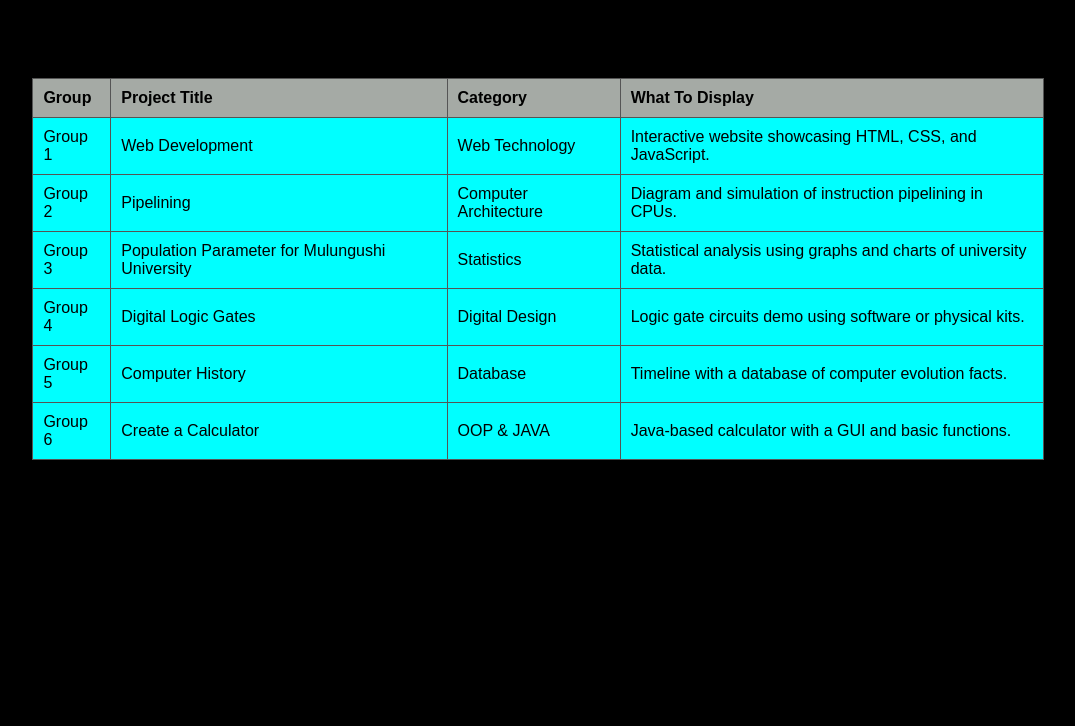
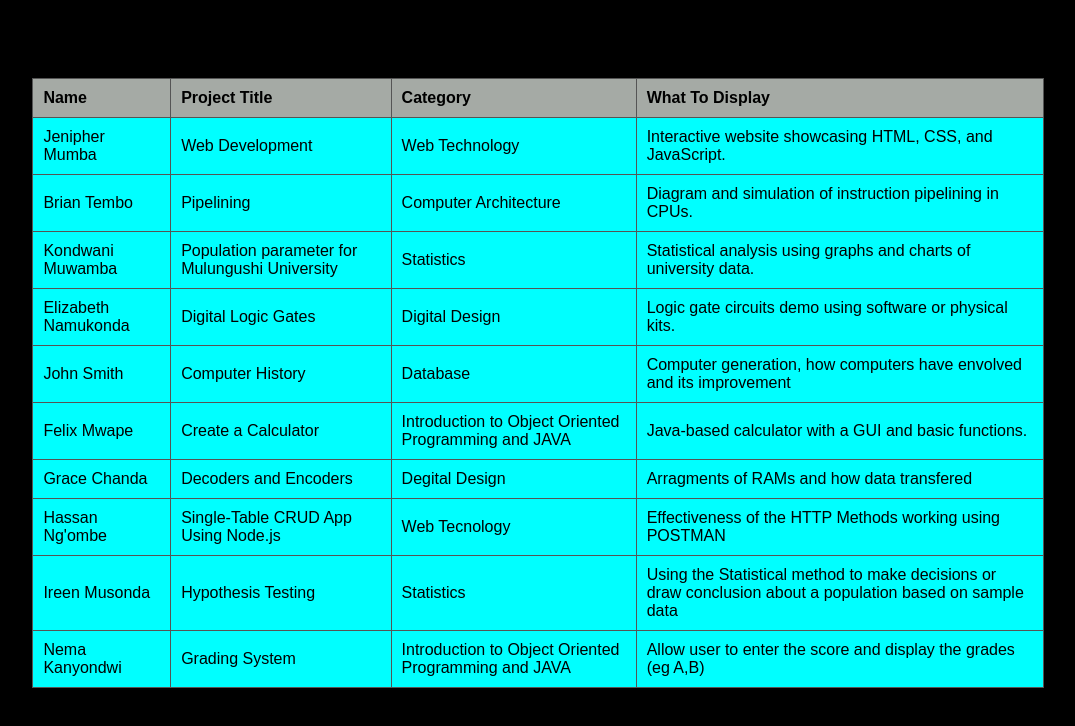
Before and after one commit to mutamic40/SCIENCE-FAIR-PROJECTS, a plain HTML site: page pages/project.html in a window 1280 px wide. Shown: the whole page, without its empty margins (102-1177 px from the left). Drawn offline with Linux system fonts and the light colour scheme.

Commit message:
Update project.html

```diff
--- a/pages/project.html
+++ b/pages/project.html
@@ -1,3 +1,4 @@
+
 
 <!DOCTYPE html>
 <html>
@@ -25,6 +26,12 @@
     h2 {
       text-align: center;
     }
+      #myCanvas {
+      border: 2px solid #667eea;
+      background-color: #f8f9fa;
+      margin: 20px auto;
+      display: block;
+      }
   </style>
   <body
   bgcolor="black">
@@ -38,49 +45,72 @@
   <table>
     <thead>
       <tr>
-        <th>Group</th>
+        <th>Name</th>
         <th>Project Title</th>
         <th>Category</th>
         <th>What To Display</th>
       </tr>
     </thead>
-    <tbody>
-      <tr>
-        <td>Group 1</td>
+   <tr>
+        <td>Jenipher Mumba</td>
         <td>Web Development</td>
         <td>Web Technology</td>
-        <td>Interactive website showcasing HTML, CSS, and JavaScript.</td>
+         <td>Interactive website showcasing HTML, CSS, and JavaScript.</td>
       </tr>
       <tr>
-        <td>Group 2</td>
+        <td>Brian Tembo</td>
         <td>Pipelining</td>
         <td>Computer Architecture</td>
         <td>Diagram and simulation of instruction pipelining in CPUs.</td>
       </tr>
       <tr>
-        <td>Group 3</td>
-        <td>Population Parameter for Mulungushi University</td><td>Statistics</td>
+        <td>Kondwani Muwamba</td>
+        <td>Population parameter for Mulungushi University</td>
+        <td>Statistics</td>
         <td>Statistical analysis using graphs and charts of university data.</td>
       </tr>
       <tr>
-        <td>Group 4</td>
+        <td>Elizabeth Namukonda</td>
         <td>Digital Logic Gates</td>
         <td>Digital Design</td>
         <td>Logic gate circuits demo using software or physical kits.</td>
       </tr>
       <tr>
-        <td>Group 5</td>
+        <td>John Smith</td>
         <td>Computer History</td>
         <td>Database</td>
-        <td>Timeline with a database of computer evolution facts.</td>
+       <td>Computer generation, how computers have envolved and its improvement</td>
       </tr>
       <tr>
-        <td>Group 6</td>
+        <td>Felix Mwape</td>
         <td>Create a Calculator</td>
-        <td>OOP & JAVA</td>
+        <td>Introduction to Object Oriented Programming and JAVA</td>
         <td>Java-based calculator with a GUI and basic functions.</td>
       </tr>
-    </tbody>
+      <tr>
+        <td>Grace Chanda</td>
+        <td>Decoders and Encoders</td>
+        <td>Degital Design</td>
+        <td>Arragments of RAMs and how data transfered</td>
+      </tr>
+      <tr>
+        <td>Hassan Ng'ombe</td>
+        <td>Single-Table CRUD App Using Node.js </td>
+        <td>Web Tecnology</td>
+        <td>Effectiveness of the HTTP Methods working using POSTMAN</td>
+        </tr>
+      <tr>
+      <td>Ireen Musonda</td>
+      <td>Hypothesis Testing</td>
+      <td>Statistics </td>
+      <td>Using the Statistical method to make decisions or draw conclusion about a population based on sample data</td>
+      </tr>
+      <tr>
+        <td>Nema Kanyondwi</td>
+        <td>Grading System </td>
+        <td>Introduction to Object Oriented Programming and JAVA </td>
+        <td>Allow user to enter the score and display the grades (eg A,B)</td>
+      </tr>
   </table>
 
 </body>
```
